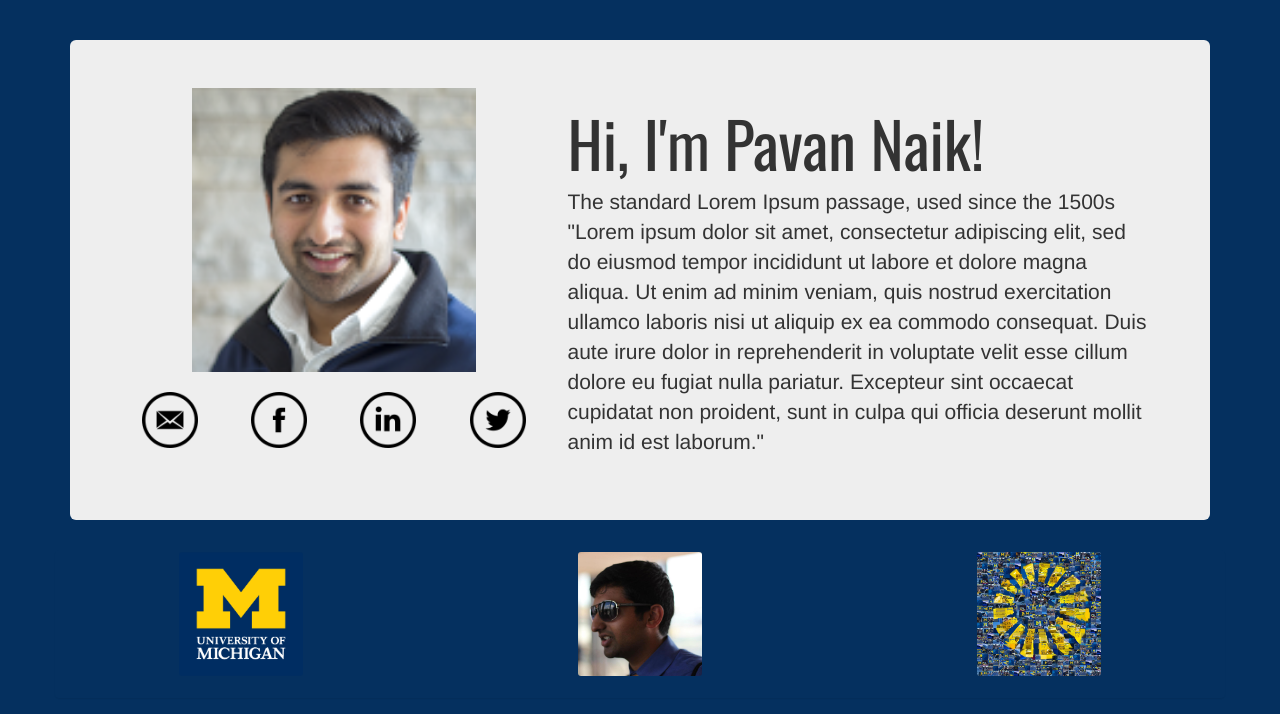
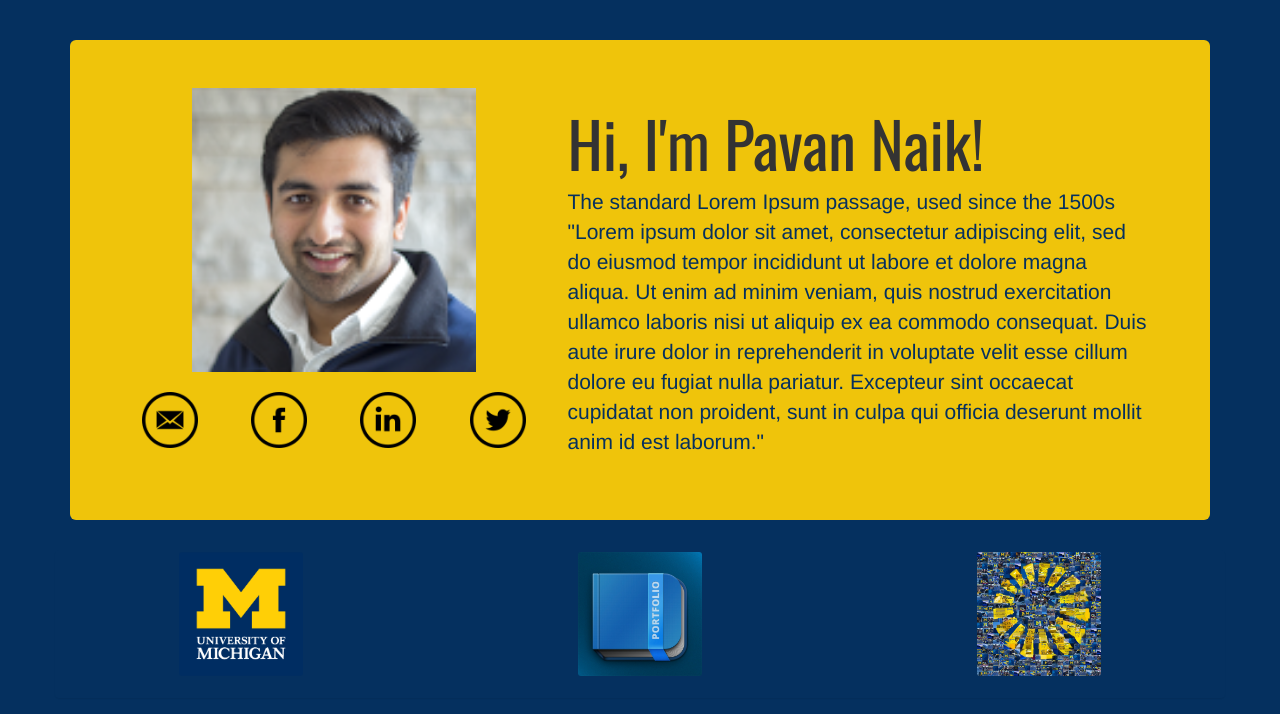
Before and after one commit to pavanaik/personalsite, a plain HTML site: page index.html in a window 1280 px wide. Drawn offline with nearby package versions, Linux system fonts and the light colour scheme.

Commit message:
Edited colors

```diff
--- a/css/style.css
+++ b/css/style.css
@@ -9,6 +9,7 @@ h1{
 
 p{
 	font-family: 'Arimo', sans-serif;
+	color:#05305F;
 }
 
 .panel{
@@ -20,6 +21,10 @@ img{
 	height: 4.0em;
 }
 
+.jumbotron{
+	background-color:#EFC40B;
+}
+
 #pavpic{
 	width: 65%;
 	height: 65%;
--- a/index.html
+++ b/index.html
@@ -59,7 +59,7 @@
               <center><a href="#"><img src="img/michigan.png" class="navbar"></a></center>
             </div>
             <div class="col-lg-4">
-              <center><a href="#"><img src="img/pnaik.jpg" class="navbar"></a></center>
+              <center><a href="#"><img src="img/portfolio.jpg" class="navbar"></a></center>
             </div>
             <div class="col-lg-4">
               <center><a href="#"><img src="img/solarcar.jpg" class="navbar"></a></center>
```
